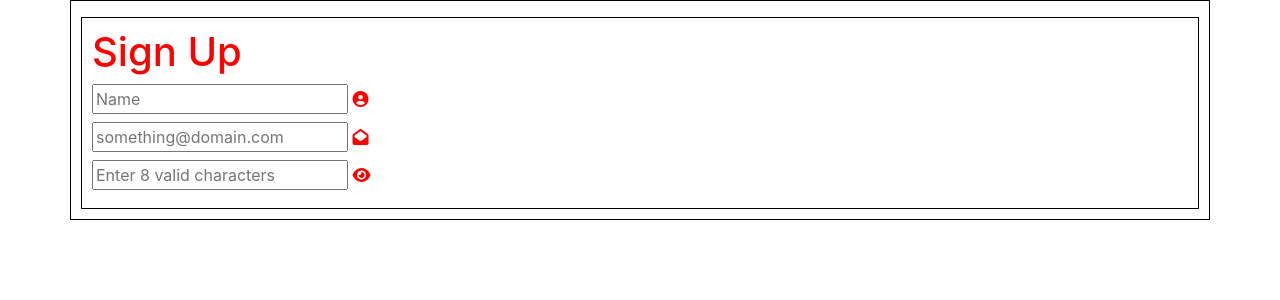
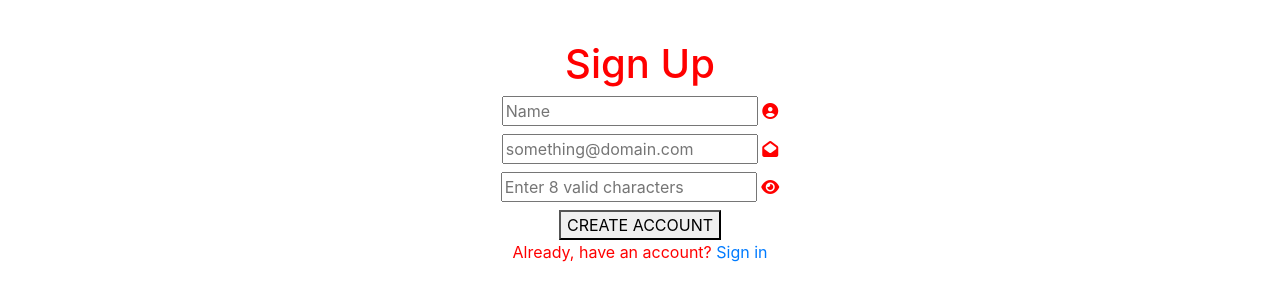
Before and after one commit to masaianshubham/Hackathon, a plain HTML site: page html/index.html in a window 1280 px wide. Drawn offline with nearby package versions, Linux system fonts and the light colour scheme.

Commit message:
Login Page Html

```diff
--- a/html/index.html
+++ b/html/index.html
@@ -10,28 +10,33 @@
     <link rel="stylesheet" href="./../style/index.css">
 </head>
 <body>
-    <div class="container pt-3" style="border:1px solid black;padding:10px">
-        <div style="border:1px solid black;padding:10px">
-            <h1>Sign Up</h1>
+    <div class="container pt-3">
+        <div class="borderBox text-center p-4" style="position: relative;">
+            <h1 class="text-center">Sign Up</h1>
             <div>
                 <label>
                     <input type="text" placeholder="Name" class="inputBox">
-                    <span><i class="fas fa-user-circle"></i></span>
+                    <span><i class="fas fa-user-circle user"></i></span>
                 </label>
             </div>
-            <div>
+            <div >
                 <label>
                     <input type="email" placeholder="something@domain.com" class="inputBox">
-                    <span><i class="fas fa-envelope-open"></i></span>
+                    <span><i class="fas fa-envelope-open mail"></i></span>
                 </label>
             </div>
             <div>
                 <label>
                     <input type="password" placeholder="Enter 8 valid characters" class="inputBox" />
-                        <span><i class="fas fa-eye"></i></span>
+                        <span><i class="fas fa-eye pwd"></i></span>
                 </label>
             </div>
-
+            <div >
+                <button class="buttonBox">CREATE ACCOUNT</button>
+            </div>
+            <div>
+                <p>Already, have an account? <a href="#">Sign in</a></p>
+            </div>
         </div>
     </div>
 </body>
```
